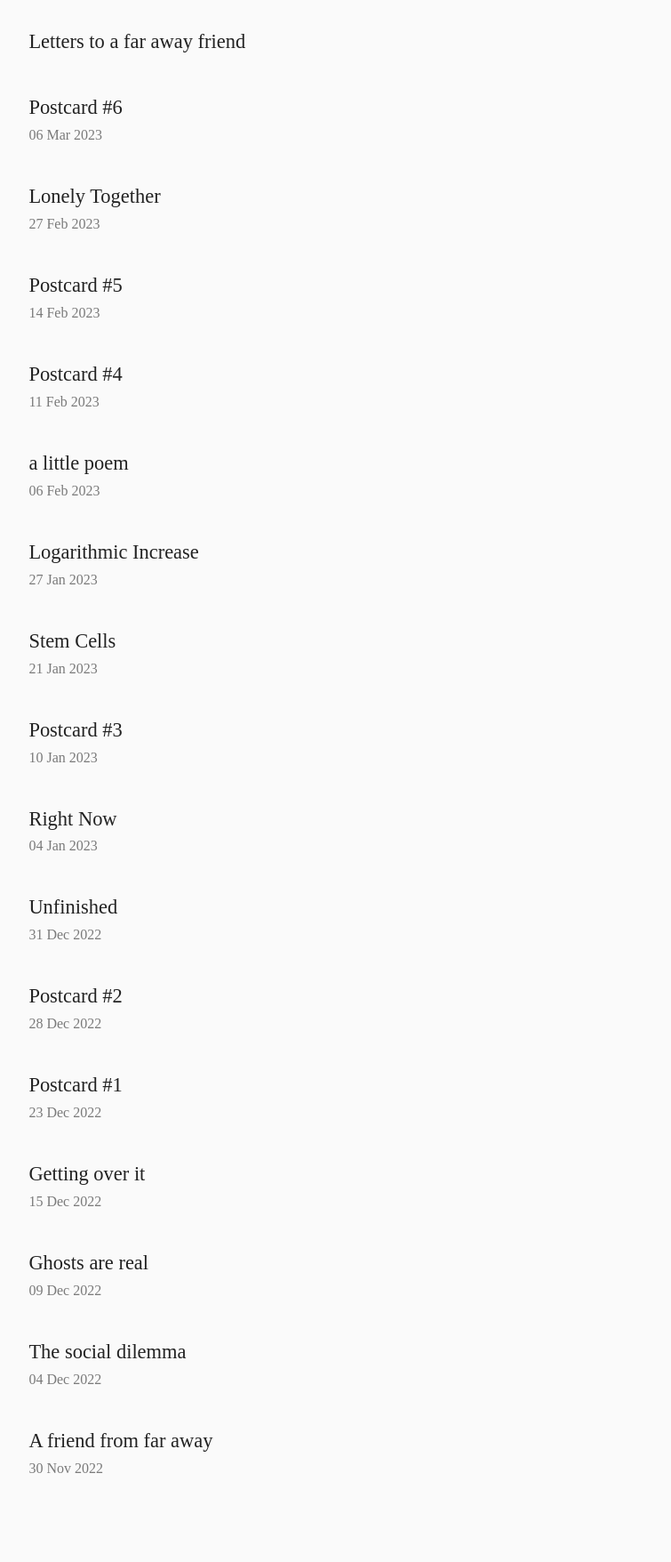
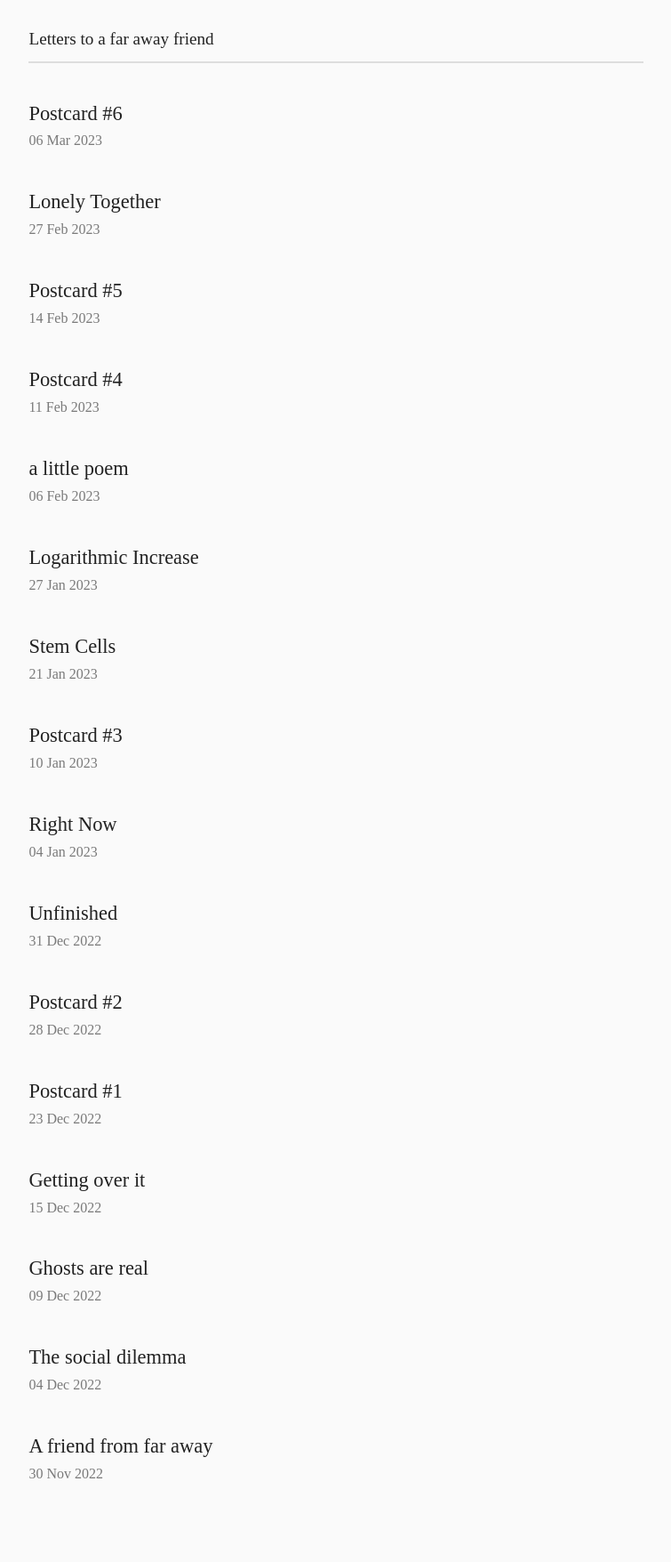
Before and after one commit to exkcd/blag, a Jekyll site: the page built from index.md, in a window 1280 px wide. Shown: the whole page at 89% size, without its empty margins (262-1017 px from the left). Built offline with Jekyll 4.4.1, drawn with Linux system fonts in a browser that asks for light colours.

Commit message:
Changed stylesheet and masthead

```diff
--- a/_layouts/default.html
+++ b/_layouts/default.html
@@ -5,9 +5,9 @@
 <body>
   <div class="container">
     <header class="masthead">
-      <h3 class="masthead-title">
+      <h4 class="masthead-title">
         <a href="{{ site.baseurl}}/">{{ site.title }}</a>
-      </h3>
+      </h4>
     </header>
 
     {{ content }}
--- a/assets/rey.css
+++ b/assets/rey.css
@@ -20,6 +20,7 @@
   --secondary-color: #7a7a7a;
   --heading-color: #333;
   --link-color: #222;
+  --hr-color: #ddd;
   --link-color-hover: var(--secondary-color);
 }
 
@@ -133,8 +134,10 @@ a:hover {
   flex-wrap: wrap;
   margin-bottom: 2rem;
   font-size: 1rem;
+  border-bottom: 0.125rem solid var(--hr-color);
 }
 
 .masthead-title {
   display: block;
+  margin-bottom: .5rem;
 }
```
